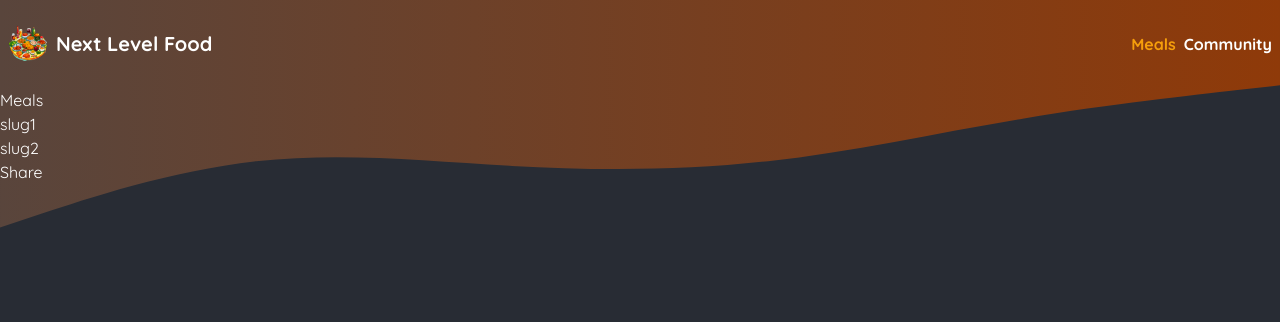
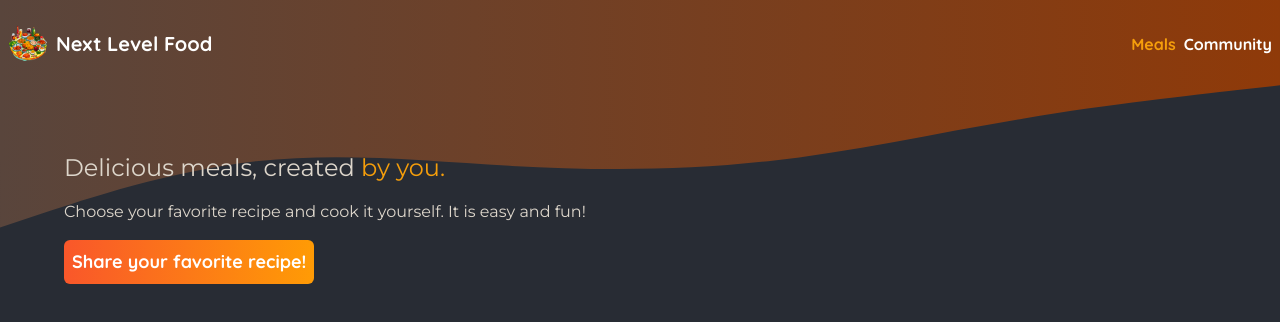
Before and after one commit to katesunday/next_app, a Next.js app: page /meals in a window 1280 px wide. Shown: the top 322 px of the page. Built offline with nearby package versions, Linux system fonts and the light colour scheme.

Commit message:
update meals page

```diff
--- a/app/meals/page.tsx
+++ b/app/meals/page.tsx
@@ -3,18 +3,23 @@ import Link from 'next/link';
 
 function MealsPage() {
   return (
-    <div>
-      Meals
-      <Link href="/meals/slug1">
-        <p>slug1</p>
-      </Link>
-      <Link href="/meals/slug2">
-        <p>slug2</p>
-      </Link>
-      <Link href="/meals/share">
-        <p>Share</p>
-      </Link>
-    </div>
+    <>
+      <header className="mx-auto my-16 flex w-[90%] max-w-[75rem] flex-col gap-4">
+        <p className="font-primary text-2xl text-neutral">
+          Delicious meals, created{' '}
+          <span className="text-amber-500">by you.</span>
+        </p>
+        <p className="font-primary text-neutral">
+          Choose your favorite recipe and cook it yourself. It is easy and fun!
+        </p>
+        <Link
+          href="/meals/share"
+          className="inline-block w-fit rounded-md p-2 text-lg font-bold bg-gradient-link hover:bg-gradient-link"
+        >
+          Share your favorite recipe!
+        </Link>
+      </header>
+    </>
   );
 }
 
```
